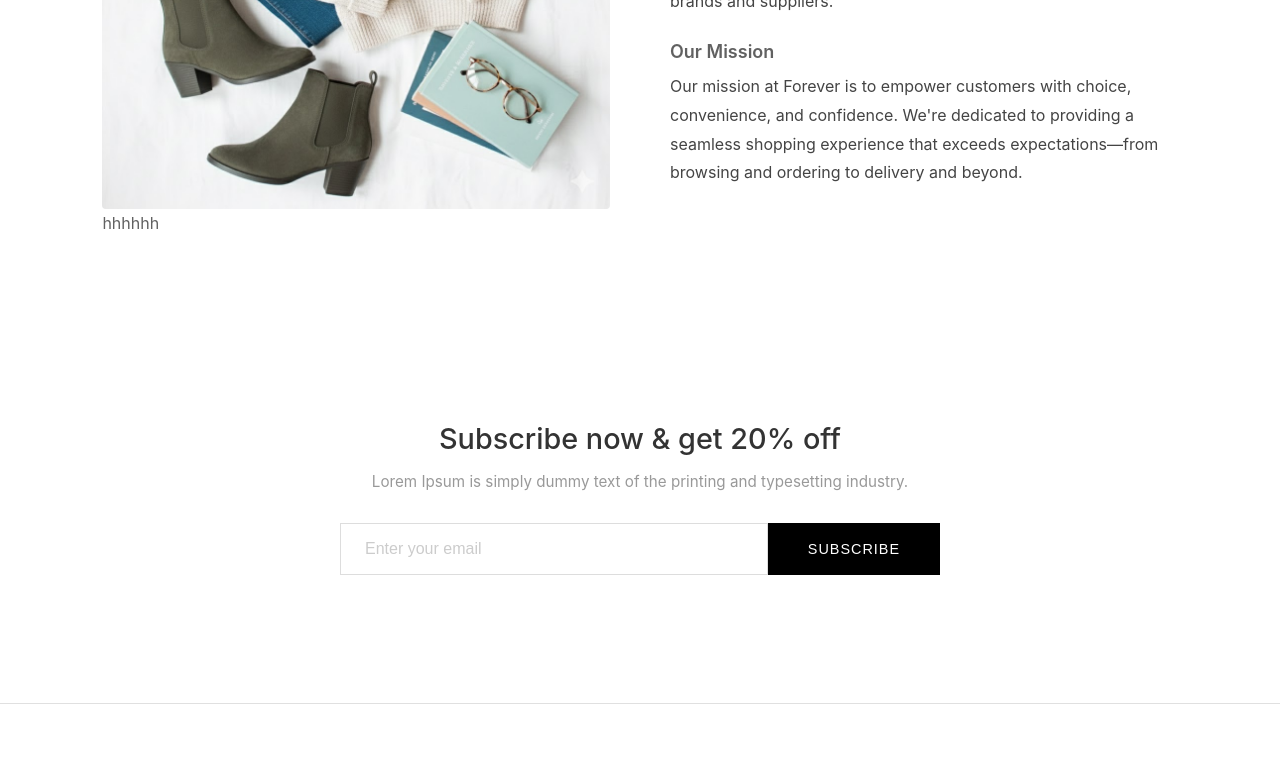
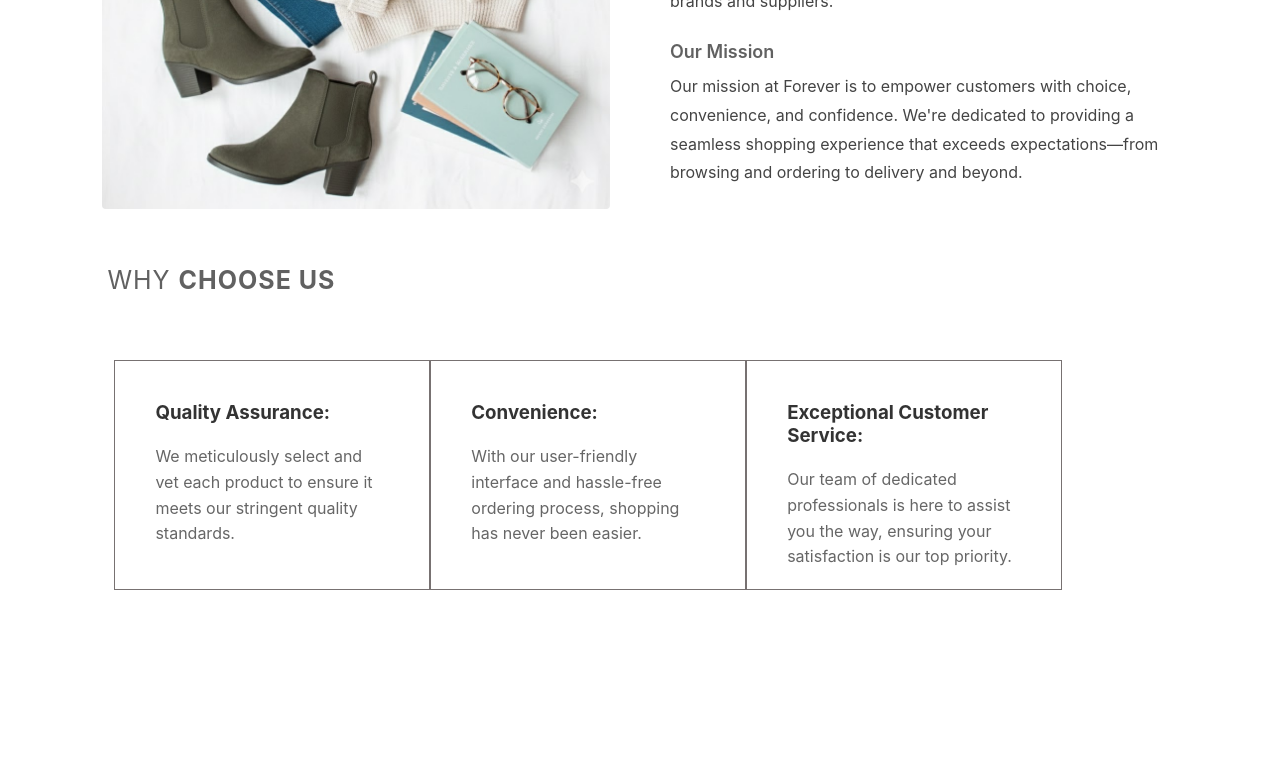
Before and after one commit to Chetannaik698/E-PICK, a React app in the folder frontend/: page /about in a window 1280 px wide. Shown: the part 541-1311 px from the top of the page. Built offline with nearby package versions, Linux system fonts and the light colour scheme; the HTML template or start-up script is replaced by a standard one.

Commit message:
complete

```diff
--- a/frontend/src/pages/About.jsx
+++ b/frontend/src/pages/About.jsx
@@ -51,9 +51,36 @@ const About = () => {
           </div>
         </div>
         <div className="text">
+          WHY <span>CHOOSE US</span>
+                  </div>
+        <div className="card-section">
+
+            <div class="card">
+            <h3>Quality Assurance:</h3>
+            <p>
+                We meticulously select and vet each
+                 product to ensure it meets
+                our stringent quality standards.
+            </p>
+        </div>
+
+          <div class="card">
+            <h3>Convenience:</h3>
+            <p>
+                With our user-friendly interface and hassle-free ordering process,
+                shopping has never been easier.
+            </p>
+        </div>
+
+        <div class="card">
+            <h3>Exceptional Customer Service:</h3>
+            <p>
+                Our team of dedicated professionals is here to assist you
+                the way, ensuring your satisfaction is our top priority.
+            </p>
+        </div>
 
         </div>
-        <div className="div">hhhhhh</div>
       </section>
 
       <Discount />
--- a/frontend/src/styles/About.css
+++ b/frontend/src/styles/About.css
@@ -66,5 +66,44 @@
 
 
 .text{
-  background-color: #444;
+  line-height: 5;
+  padding: 5px;
+  font-size: 25px;
+  letter-spacing: 1px;
 }
+
+.text span{
+  font-weight: 700;
+
+}
+
+.card-section{
+    width: 90%;
+    height: 250px;
+    margin: 2px ;
+    display: flex;
+    /* border: 1px solid black; */
+    padding: 10px;
+}
+
+/* Card Design */
+.card{
+    flex: 1;
+    background-color: white;
+    padding: 40px;
+    border: 1px solid #777171;
+    /* border-right: 1px solid rgb(151, 144, 144); */
+}
+
+/* Heading */
+.card h3{
+    color: #333;
+    margin-bottom: 20px;
+}
+
+/* Paragraph */
+.card p{
+    color: #666;
+    line-height: 1.6;
+    font-size: 16px;
+}
```
